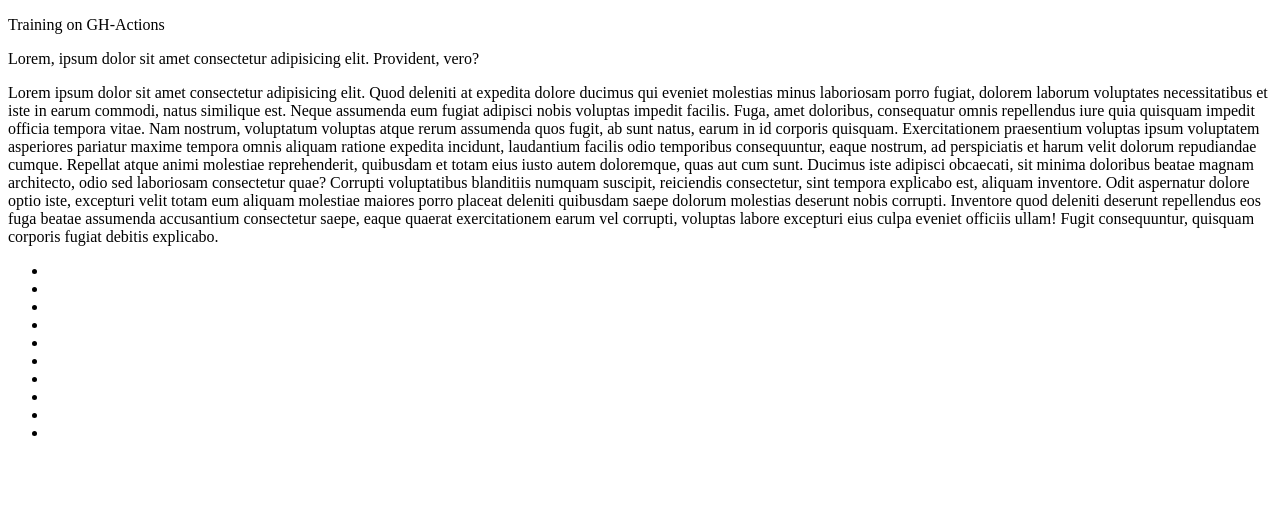
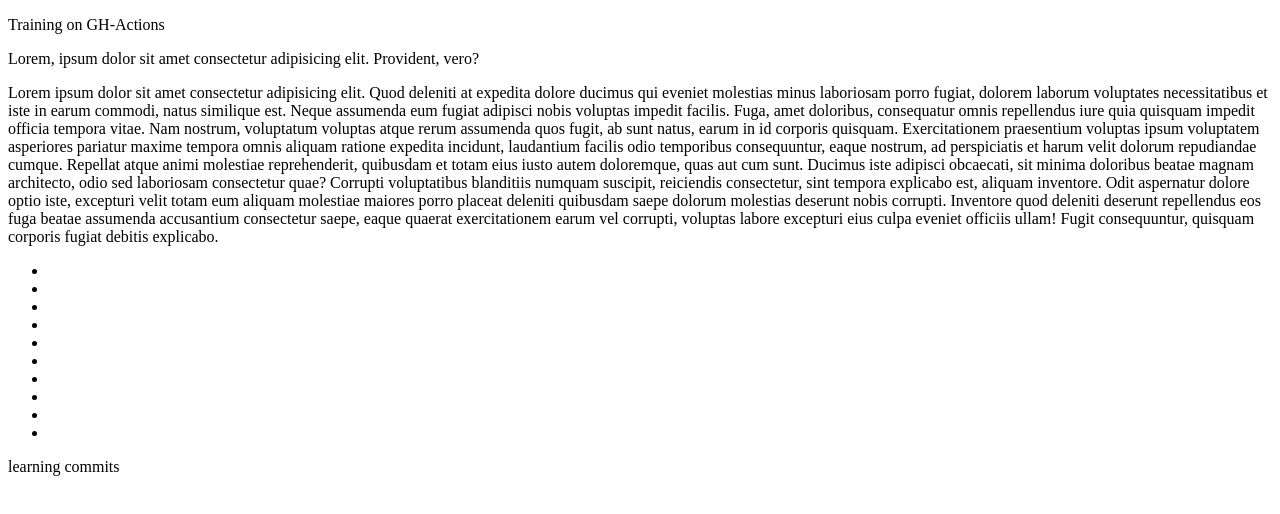
Before and after one commit to michellemwangi01/GH-Actions, a plain HTML site: page index.html in a window 1280 px wide. Drawn offline with Linux system fonts and the light colour scheme.

Commit message:
added text to html

```diff
--- a/index.html
+++ b/index.html
@@ -47,6 +47,8 @@
       <li></li>
       <li></li>
     </ul>
-    <div class="classname"></div>
+    <div class="classname">
+      <p>learning commits</p>
+    </div>
   </body>
 </html>
```
